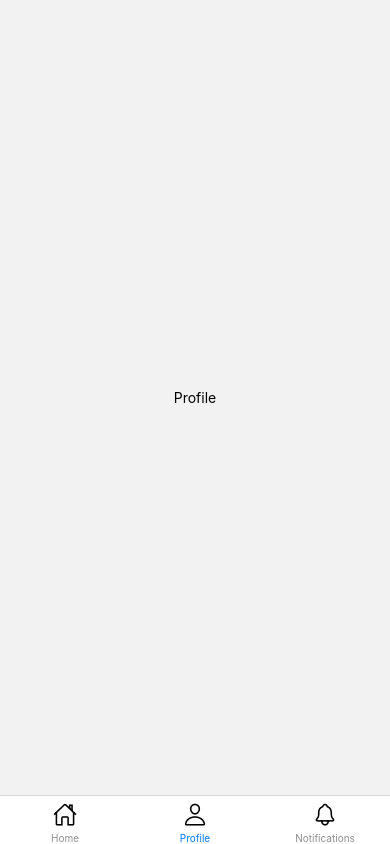
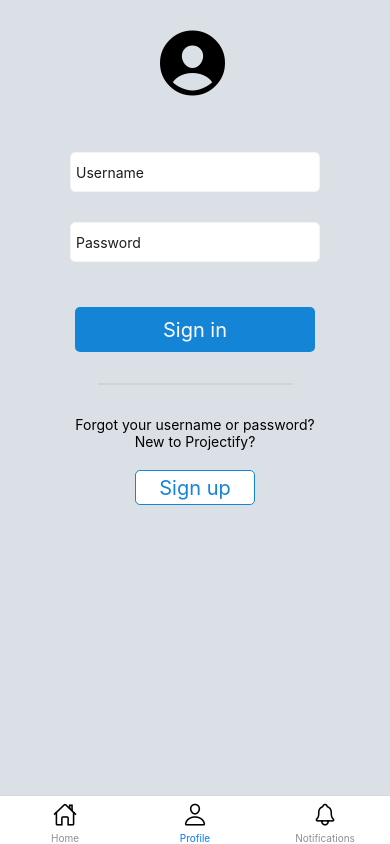
Before and after one commit to askthedude/askthedude-mobile, a React Native app: screen /Profile in a window 390 px wide. Built offline with nearby package versions, Linux system fonts and the light colour scheme; no server answers.

Commit message:
added login functionality

```diff
--- /dev/null
+++ b/src/commons/component/Button.tsx
@@ -0,0 +1,65 @@
+import { Text, StyleSheet } from "react-native";
+import React from "react";
+import { TouchableOpacity } from "react-native-gesture-handler";
+
+const DEFAULT_WIDTH = 240;
+const DEFAULT_HEIGHT = 45;
+const DEFAULT_BACKGROUND_COLOR = "#1484D7";
+
+const Button = ({
+  callback = () => {},
+  inputWidth,
+  inputHeight,
+  inputBackgroundColor,
+  inputFontColor,
+  text = "Press",
+  inputBorderWidth = 0,
+  inputBorderColor = DEFAULT_BACKGROUND_COLOR,
+  otherStyles = {},
+}: {
+  callback: any;
+  inputWidth?: number;
+  inputHeight?: number;
+  inputBackgroundColor?: string;
+  inputFontColor?: string;
+  text: string;
+  inputBorderWidth?: number;
+  inputBorderColor?: string;
+  otherStyles?: any;
+}) => {
+  return (
+    <TouchableOpacity
+      style={[
+        styles.container,
+        {
+          width: inputWidth || DEFAULT_WIDTH,
+          height: inputHeight || DEFAULT_HEIGHT,
+          backgroundColor: inputBackgroundColor || DEFAULT_BACKGROUND_COLOR,
+          borderWidth: inputBorderWidth,
+          borderColor: inputBorderColor,
+          ...otherStyles,
+        },
+      ]}
+      onPress={() => {
+        callback();
+      }}
+    >
+      <Text style={[styles.buttonText, { color: inputFontColor || "white" }]}>
+        {text}
+      </Text>
+    </TouchableOpacity>
+  );
+};
+
+const styles = StyleSheet.create({
+  container: {
+    justifyContent: "center",
+    alignItems: "center",
+    borderRadius: 5,
+  },
+  buttonText: {
+    fontSize: 20,
+  },
+});
+
+export default Button;
--- /dev/null
+++ b/src/commons/component/Divider.tsx
@@ -0,0 +1,15 @@
+import { View, StyleSheet } from "react-native";
+import React from "react";
+
+export const Divider = ({ dividerHeight }: { dividerHeight?: number }) => {
+  return (
+    <View style={[styles.container, { height: dividerHeight || 2 }]}></View>
+  );
+};
+
+const styles = StyleSheet.create({
+  container: {
+    width: "100%",
+    backgroundColor: "#d3d3d3",
+  },
+});
--- /dev/null
+++ b/src/page/login/index.tsx
@@ -0,0 +1,131 @@
+import { View, Text, StyleSheet } from "react-native";
+import React, { useState } from "react";
+import { TextInput } from "react-native-gesture-handler";
+import { Divider } from "../../commons/component/Divider";
+import Ionicons from "react-native-vector-icons/Ionicons";
+import Button from "../../commons/component/Button";
+import { useDispatch } from "react-redux";
+import { UserLogin, userLogin } from "../../state/reducer/userSlice";
+
+const PRIMARY_BLUE_COLOR = "#1484D7";
+
+export const Login = () => {
+  const dispatch = useDispatch();
+  const [username, setUsername] = useState("");
+  const [password, setPassword] = useState("");
+
+  const signin = () => {
+    if (username && username !== "" && password && password !== "") {
+      const trimmedUsername = username.trim();
+      const trimmedPassword = password.trim();
+      const data: UserLogin = {
+        username: trimmedUsername,
+        password: trimmedPassword,
+      };
+      dispatch(userLogin(data));
+    }
+  };
+  const signup = () => {};
+
+  return (
+    <View style={styles.container}>
+      <View style={styles.titleContainer}>
+        <Ionicons name={"person-circle"} size={80} />
+      </View>
+      <View style={styles.form}>
+        <View style={styles.inputContainer}>
+          <TextInput
+            placeholder="Username"
+            placeholderTextColor={"#1C1C1C"}
+            style={styles.username}
+            onChangeText={(txt) => {
+              setUsername(txt);
+            }}
+          />
+        </View>
+        <View style={styles.inputContainer}>
+          <TextInput
+            placeholder="Password"
+            placeholderTextColor={"#1C1C1C"}
+            style={styles.password}
+            onChangeText={(txt) => {
+              setPassword(txt);
+            }}
+          />
+        </View>
+      </View>
+      <Button
+        text={"Sign in"}
+        callback={() => {
+          signin();
+        }}
+      />
+      <View style={styles.dividerContainer}>
+        <Divider />
+      </View>
+      <View>
+        <Text>Forgot your username or password?</Text>
+        <View style={styles.signupContainer}>
+          <Text>New to Projectify?</Text>
+          <Button
+            text={"Sign up"}
+            inputBackgroundColor={"white"}
+            inputFontColor={PRIMARY_BLUE_COLOR}
+            inputWidth={120}
+            inputHeight={35}
+            inputBorderWidth={1}
+            otherStyles={{ marginVertical: 20 }}
+            callback={() => {
+              signup();
+            }}
+          />
+        </View>
+      </View>
+    </View>
+  );
+};
+
+const styles = StyleSheet.create({
+  container: {
+    flex: 1,
+    width: "100%",
+    backgroundColor: "#DAE0E6",
+    paddingVertical: 20,
+    justifyContent: "flex-start",
+    alignItems: "center",
+  },
+  titleContainer: {},
+  title: {
+    fontSize: 25,
+    fontWeight: "700",
+  },
+  form: {
+    marginVertical: 30,
+  },
+  inputContainer: {
+    height: 40,
+    width: 250,
+    backgroundColor: "white",
+    marginVertical: 15,
+    borderRadius: 5,
+    padding: 5,
+    borderWidth: 1,
+    borderColor: "#F2F3F4",
+  },
+  username: {
+    flex: 1,
+  },
+  password: {
+    flex: 1,
+  },
+  dividerContainer: {
+    width: "50%",
+    justifyContent: "center",
+    alignItems: "center",
+    marginVertical: "8%",
+  },
+  signupContainer: {
+    justifyContent: "center",
+    alignItems: "center",
+  },
+});
--- a/src/page/profile/index.tsx
+++ b/src/page/profile/index.tsx
@@ -1,14 +1,21 @@
 import { View, Text, StyleSheet, SafeAreaView } from "react-native";
 import React from "react";
+import { useSelector } from "react-redux";
+import { RootState } from "../../state/store";
+import { Login } from "../login";
 
-type Props = {};
+export const Profile = () => {
+  const user = useSelector((state: RootState) => state.user.user);
 
-export const Profile = (props: Props) => {
   return (
     <SafeAreaView style={styles.safeAreaViewcontainer}>
-      <View style={{}}>
-        <Text>Profile</Text>
-      </View>
+      {user === undefined ? (
+        <Login />
+      ) : (
+        <View style={styles.container}>
+          <Text>Profile</Text>
+        </View>
+      )}
     </SafeAreaView>
   );
 };
@@ -19,4 +26,7 @@ const styles = StyleSheet.create({
     justifyContent: "center",
     alignItems: "center",
   },
+  container: {
+    flex: 1,
+  },
 });
--- /dev/null
+++ b/src/state/reducer/userSlice.ts
@@ -0,0 +1,56 @@
+import { createSlice, createAsyncThunk } from "@reduxjs/toolkit";
+import { UserData } from "../../commons/model/index";
+import { requestApi } from "../../commons/api/index";
+
+export interface ProjectListState {
+  loading: "idle" | "pending" | "succeeded" | "failed";
+  user: UserData | undefined;
+  token: string | undefined;
+}
+
+const initialState: ProjectListState = {
+  loading: "idle",
+  user: undefined,
+  token: undefined,
+};
+
+export type UserLogin = {
+  username: string;
+  password: string;
+};
+
+export const userLogin = createAsyncThunk(
+  "user/login",
+  async (loginData: UserLogin, thunkAPI) => {
+    try {
+      const response: any = await requestApi("api/signin", "POST", loginData);
+      return response.data;
+    } catch (err) {
+      return thunkAPI.rejectWithValue("Opps there seems to be an error");
+    }
+  }
+);
+
+export const userSlice = createSlice({
+  name: "user",
+  initialState,
+  reducers: {},
+  extraReducers: (builder) => {
+    builder
+      .addCase(userLogin.fulfilled, (state, action) => {
+        state.user = action.payload.user;
+        state.token = action.payload.token;
+        state.loading = "succeeded";
+      })
+      .addCase(userLogin.rejected, (state, action) => {
+        state.user = undefined;
+        state.token = undefined;
+        state.loading = "failed";
+      })
+      .addCase(userLogin.pending, (state, action) => {
+        state.user = undefined;
+        state.token = undefined;
+        state.loading = "pending";
+      });
+  },
+});
--- a/src/state/store/index.ts
+++ b/src/state/store/index.ts
@@ -1,11 +1,13 @@
 import { configureStore } from "@reduxjs/toolkit";
 import { projectListSlice } from "../reducer/projectListSlice";
 import { projectSlice } from "../reducer/projectSlice";
+import { userSlice } from "../reducer/userSlice";
 
 export const store = configureStore({
   reducer: {
     projects: projectListSlice.reducer,
     project: projectSlice.reducer,
+    user: userSlice.reducer,
   },
 });
 
```
Also changed, not shown: src/page/project/index.tsx (deleted, +0 -14 lines).
